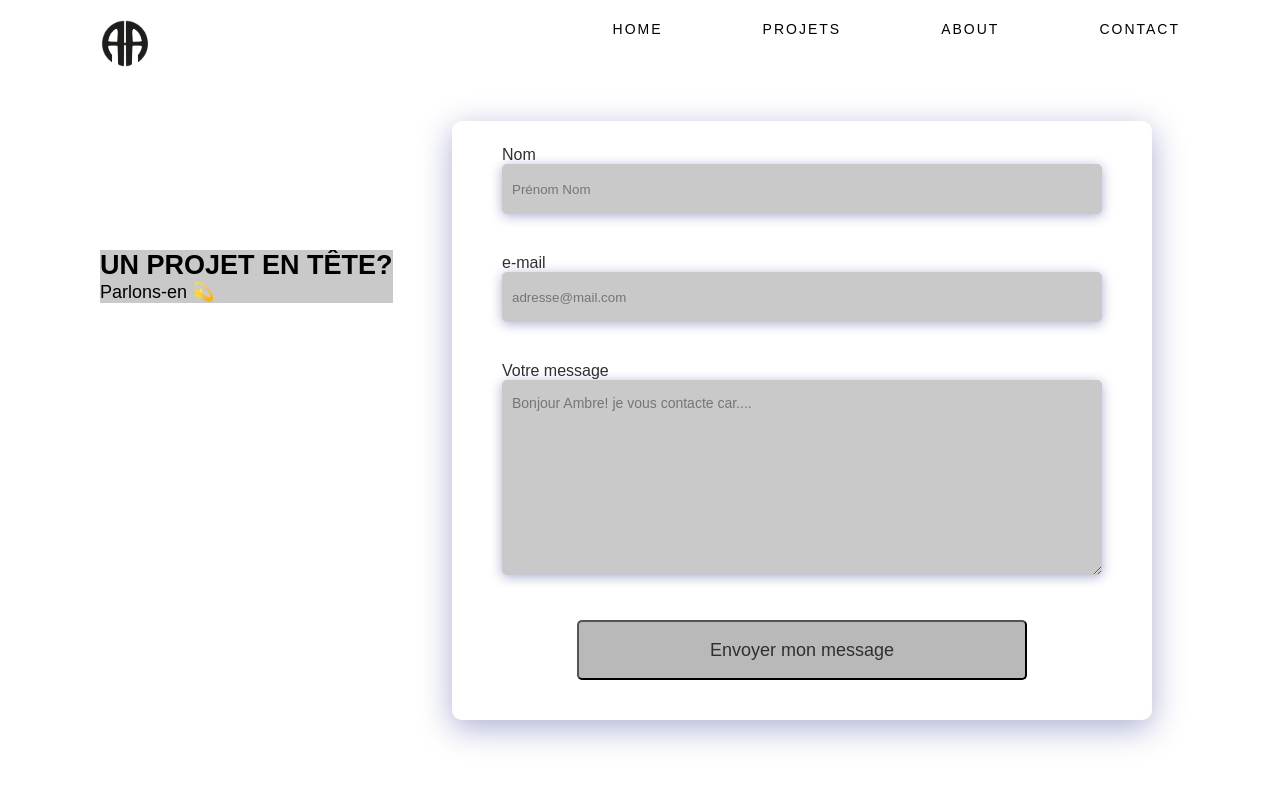
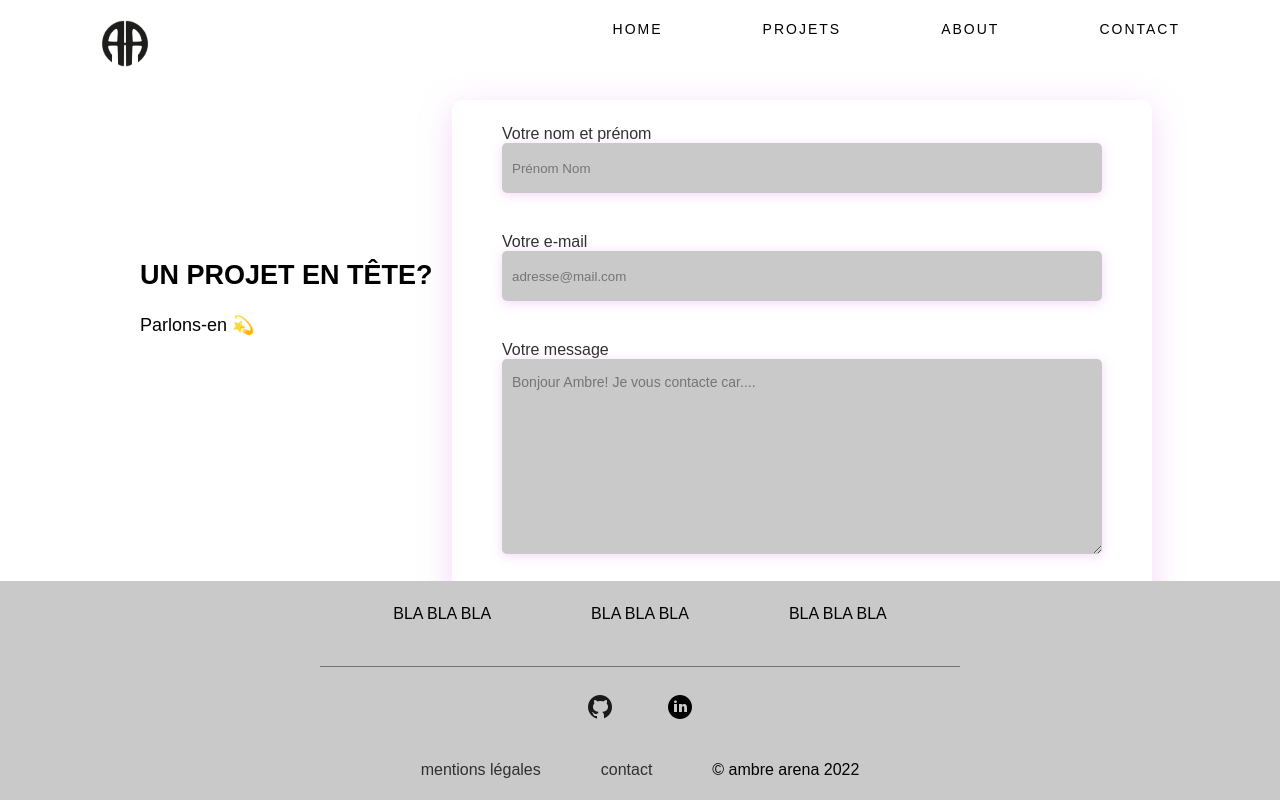
Before and after one commit to aarena18/projet_portfolio_A2, a plain HTML site: page pages/contact.html in a window 1280 px wide. Drawn offline with Linux system fonts and the light colour scheme.

Commit message:
:boom::art: refonte style site qui devient un one page

```diff
--- a/pages/contact.html
+++ b/pages/contact.html
@@ -36,7 +36,7 @@
         <div class="contactez-nous">
           <form action="#" method="post">
             <div>
-              <label for="nom">Nom</label>
+              <label for="nom">Votre nom et prénom</label>
               <input
                 type="text"
                 id="nom"
@@ -46,7 +46,7 @@
               />
             </div>
             <div>
-              <label for="email">e-mail</label>
+              <label for="email">Votre e-mail</label>
               <input
                 type="email"
                 id="email"
@@ -60,7 +60,7 @@
               <textarea
                 id="message"
                 name="message"
-                placeholder="Bonjour Ambre! je vous contacte car...."
+                placeholder="Bonjour Ambre! Je vous contacte car...."
                 required
               ></textarea>
             </div>
@@ -71,5 +71,40 @@
         </div>
       </section>
     </main>
+    <!-- FOOTER -->
+    <footer>
+      <div class="container1">
+        <ul>
+          <li>bla bla bla</li>
+          <li>bla bla bla</li>
+          <li>bla bla bla</li>
+        </ul>
+      </div>
+
+      <div class="line"></div>
+
+      <div class="socials">
+        <ul>
+          <li>
+            <a href="https://github.com/aarena18"
+              ><img src="../img/github.png" alt="github/ambre's profile"
+            /></a>
+          </li>
+          <li>
+            <a href="www.linkedin.com/in/ambrearena"
+              ><img src="../img/linkedin.png" alt="linkedin/ambre's profile"
+            /></a>
+          </li>
+        </ul>
+      </div>
+
+      <div class="container2">
+        <ul>
+          <li><a href="#">mentions légales</a></li>
+          <li><a href="#">contact</a></li>
+          <li>© ambre arena 2022</li>
+        </ul>
+      </div>
+    </footer>
   </body>
 </html>
--- a/style.css
+++ b/style.css
@@ -12,7 +12,7 @@ body {
 /*--------------------------------------------------------------*/
 
 /* PRE-PAGE */
-.wrapper {
+/*.wrapper {
   position: fixed;
   inset: 0;
   z-index: 9999;
@@ -36,7 +36,6 @@ body {
 
 /* HEADER */
 header {
-  overflow: hidden;
   width: 100%;
   position: absolute;
   top: -100%;
@@ -73,54 +72,169 @@ nav ul li {
   margin-left: 100px;
 }
 
+/* ANIMATION HOVER */
+
+nav a:hover {
+  transition: 0.3s;
+  color: rgb(228, 147, 238);
+}
 /* MAIN */
 
 /*--------------------------------------------------------------*/
 
 /* BANNER */
-#photo_banner {
-  opacity: 15%;
-  text-shadow: 2px black;
-  width: 600px;
-  height: 1100px;
-  background-image: url("img/gradient_1.jpg");
-  background-image: no-repeat;
-  position: absolute;
-  bottom: -100%;
-  left: 30%;
-  animation: animImg1 2s forwards, animImg2 3s forwards 3s;
-}
 
-#photo_banner:after {
-  content: "";
-  position: absolute;
-  width: 530 px;
-  height: 625px;
-  background-image: url("img/gradient_1.jpg");
-  background-image: no-repeat;
-  left: 0px;
-  z-index: 100;
+.banner {
+  width: 100%;
+  height: 100vh;
+  background-image: url(img/gradient.jpg);
+  background-repeat: no-repeat;
+  background-position: center center;
+  background-size: cover;
+
+  /*TEXTE*/
+  color: black;
+  display: flex;
+  flex-direction: column;
+  justify-content: center;
+  align-items: flex-start;
+  text-align: center;
 }
 
 #text_banner {
-  width: auto;
-  height: auto;
-  color: black;
-  font-size: 66px;
-  font-weight: 500;
-  line-height: 130px;
+  font-size: 50px;
+  font-weight: 300;
+  text-transform: uppercase;
   position: absolute;
-  top: 250px;
-  left: 100px;
-  overflow: hidden;
+  left: -100%;
+  animation: animText 2s forwards 2.5s;
 }
 
-#text {
-  padding: 25px;
+/*--------------------------------------------------------------*/
+
+/*  SECTION PROJET */
+#projet {
+  height: 100vh;
+  width: 100%;
+  background-color: rgb(236, 195, 195);
+}
+/*--------------------------------------------------------------*/
+
+/*  SECTION ABOUT */
+#about {
+  height: 100vh;
+  width: 100%;
+  background-color: rgb(101, 113, 122);
+}
+/*--------------------------------------------------------------*/
+
+/*  SECTION CONTACT */
+#contact {
+  height: 100vh;
+  width: 100%;
+  background-color: rgb(199, 232, 250);
+  display: flex;
+  flex-direction: column;
+  flex-wrap: wrap;
+}
+
+/*TEXT*/
+.text {
+  width: 400px;
+  height: 400px;
+  font-size: large;
+  line-height: 50px;
   position: relative;
+  top: 30%;
   left: -100%;
-  animation: animText 2s forwards 3s;
+  animation: animText 2s forwards 2.5s;
 }
+.big {
+  display: flex;
+  flex-direction: column;
+  align-items: flex-start;
+}
+
+/* FORM */
+.contact {
+  display: flex;
+  justify-content: center;
+  color: #303030;
+  position: relative;
+  top: 15%;
+  right: -100%;
+  animation: animForm 2s forwards 0.3s;
+}
+
+label {
+  font-family: sans-serif;
+}
+.contactez-nous {
+  width: 700px;
+  padding: 0 50px 0 50px;
+  background: rgba(255, 255, 255, 0.35);
+  box-shadow: 0 8px 32px 0 rgba(228, 147, 238, 0.37);
+  backdrop-filter: blur(7px);
+  -webkit-backdrop-filter: blur(7px);
+  border-radius: 10px;
+}
+
+form div {
+  width: 100%;
+  display: flex;
+  flex-direction: column;
+  min-height: 83px;
+  margin-top: 25px;
+}
+
+textarea {
+  background-color: #d0b8e7;
+  border: none;
+  border-radius: 5px;
+  font-size: 14px;
+  font-weight: 200;
+  box-shadow: 0 2px 12px 0 rgba(228, 147, 238, 0.37);
+}
+
+input {
+  height: 50px;
+  padding-left: 10px;
+  background: #d0b8e7;
+  border: none;
+  border-radius: 5px;
+  box-shadow: 0 2px 12px 0 rgba(228, 147, 238, 0.37);
+}
+
+#message {
+  height: 195px;
+  padding: 15px 0px 0px 10px;
+}
+
+button {
+  align-self: center;
+  margin-top: 20px;
+  margin-bottom: 40px;
+  width: 450px;
+  max-width: 500px;
+  height: 60px;
+  font-weight: 500;
+  font-size: 18px;
+  background: #b296cd;
+  border: none;
+  border-radius: 5px;
+  cursor: pointer;
+}
+
+/* ANIMATION HOVER */
+
+button:hover {
+  transition: 0.3s;
+  color: rgb(213, 229, 237);
+}
+
+/*--------------------------------------------------------------*/
+
+/*  FOOTER */
 
 /*--------------------------------------------------------------*/
 
@@ -134,31 +248,20 @@ nav ul li {
   }
 }
 
-@keyframes animImg1 {
-  from {
-    bottom: -100%;
-  }
-  to {
-    bottom: 0%;
-  }
-}
-
-@keyframes animImg2 {
-  from {
-    left: 30%;
-    width: 530px;
-  }
-  to {
-    width: 0px;
-    left: 50%;
-  }
-}
-
 @keyframes animText {
   from {
     left: -100%;
   }
   to {
-    left: 0%;
+    left: 10%;
   }
 }
+
+@keyframes animForm {
+  from {
+    right: -100%;
+  }
+  to {
+    right: 5%;
+  }
+}
--- a/styles/contact.css
+++ b/styles/contact.css
@@ -14,7 +14,7 @@ header {
   width: 100%;
   position: absolute;
   top: -100%;
-  animation: animNav 2s forwards 2.5s;
+  animation: animNav 2s forwards 0.3s;
   margin-top: 20px;
 }
 
@@ -47,13 +47,19 @@ nav ul li {
   margin-left: 100px;
 }
 
+/* ANIMATION HOVER */
+nav a:hover {
+  transition: 0.3s;
+  color: rgb(228, 147, 238);
+}
 /*--------------------------------------------------------------*/
 
 /*TEXT*/
 .text {
-  width: auto;
-  height: auto;
+  width: 400px;
+  height: 400px;
   font-size: large;
+  line-height: 50px;
   position: absolute;
   top: 250px;
   left: 100px;
@@ -62,9 +68,8 @@ nav ul li {
 .text div {
   position: relative;
   align-items: center;
-  background-color: #c9c9c9;
   left: -100%;
-  animation: animText 2s forwards 2.5s;
+  animation: animText 2s forwards 0.3s;
 }
 
 /*FORM*/
@@ -73,9 +78,9 @@ nav ul li {
   justify-content: center;
   color: #303030;
   position: absolute;
-  bottom: -100%;
-  right: 10%;
-  animation: animForm 2s forwards 1.5s;
+  top: 100px;
+  right: -100%;
+  animation: animForm 2s forwards 0.3s;
 }
 
 label {
@@ -85,10 +90,12 @@ label {
   width: 700px;
   padding: 0 50px 0 50px;
   background: rgba(255, 255, 255, 0.35);
-  box-shadow: 0 8px 32px 0 rgba(31, 38, 135, 0.37);
+  box-shadow: 0 8px 32px 0 rgba(228, 147, 238, 0.37);
   backdrop-filter: blur(7px);
   -webkit-backdrop-filter: blur(7px);
   border-radius: 10px;
+  right: -100%;
+  animation: animForm 2s forwards 0.3s;
 }
 
 form div {
@@ -105,7 +112,7 @@ textarea {
   border-radius: 5px;
   font-size: 14px;
   font-weight: 200;
-  box-shadow: 0 2px 12px 0 rgba(31, 38, 135, 0.37);
+  box-shadow: 0 2px 12px 0 rgba(228, 147, 238, 0.37);
 }
 
 input {
@@ -114,7 +121,7 @@ input {
   background: #c9c9c9;
   border: none;
   border-radius: 5px;
-  box-shadow: 0 2px 12px 0 rgba(31, 38, 135, 0.37);
+  box-shadow: 0 2px 12px 0 rgba(228, 147, 238, 0.37);
 }
 
 #message {
@@ -136,6 +143,68 @@ button {
   color: #303030;
 }
 
+/* FOOTER */
+
+footer {
+  width: 100%;
+  display: flex;
+  flex-direction: column;
+  align-items: center;
+  position: absolute;
+  background-color: #c9c9c9;
+
+  bottom: -100;
+  animation: animFooter 2s forwards 0.3s;
+}
+footer ul {
+  list-style: none;
+  font-size: small;
+  display: flex;
+  flex-wrap: wrap;
+  flex-direction: row;
+  gap: 20px;
+}
+footer .line {
+  width: 50%;
+  height: 1.5px;
+  background-color: #737373;
+  margin: 10px;
+}
+footer li a {
+  text-decoration: none;
+  color: #303030;
+}
+
+.container1 li {
+  text-transform: uppercase;
+  font-size: 16px;
+  line-height: 25px;
+  font-weight: 300;
+  padding: 20px 40px 30px;
+}
+
+.socials li {
+  padding: 15px;
+}
+
+.container2 li {
+  font-size: 16px;
+  line-height: 20px;
+  font-weight: 100;
+  padding: 20px;
+}
+
+/* ANIMATION HOVER */
+
+.container2 li:hover {
+  transition: 0.3s;
+  color: rgb(156, 160, 160);
+}
+.container2 li a:hover {
+  transition: 0.3s;
+  color: rgb(156, 160, 160);
+}
+
 /*--------------------------------------------------------------*/
 
 /* ANIMATIONS KEYFRAMES */
@@ -147,21 +216,32 @@ button {
     top: 0%;
   }
 }
-
 @keyframes animText {
   from {
     left: -100%;
   }
+
   to {
-    left: 0%;
+    left: 10%;
   }
 }
 
 @keyframes animForm {
   from {
+    right: -100%;
+  }
+  to {
+    right: 10%;
+  }
+}
+
+@keyframes animFooter {
+  from {
     bottom: -100%;
   }
   to {
-    bottom: 10%;
+    bottom: 0%;
   }
 }
+
+/*--------------------------------------------------------------*/
```
Also changed, not shown: index.html (+61 -7 lines), img/github.png (added), img/gradient.jpg (added), img/linkedin.png (added), 1 other file.
